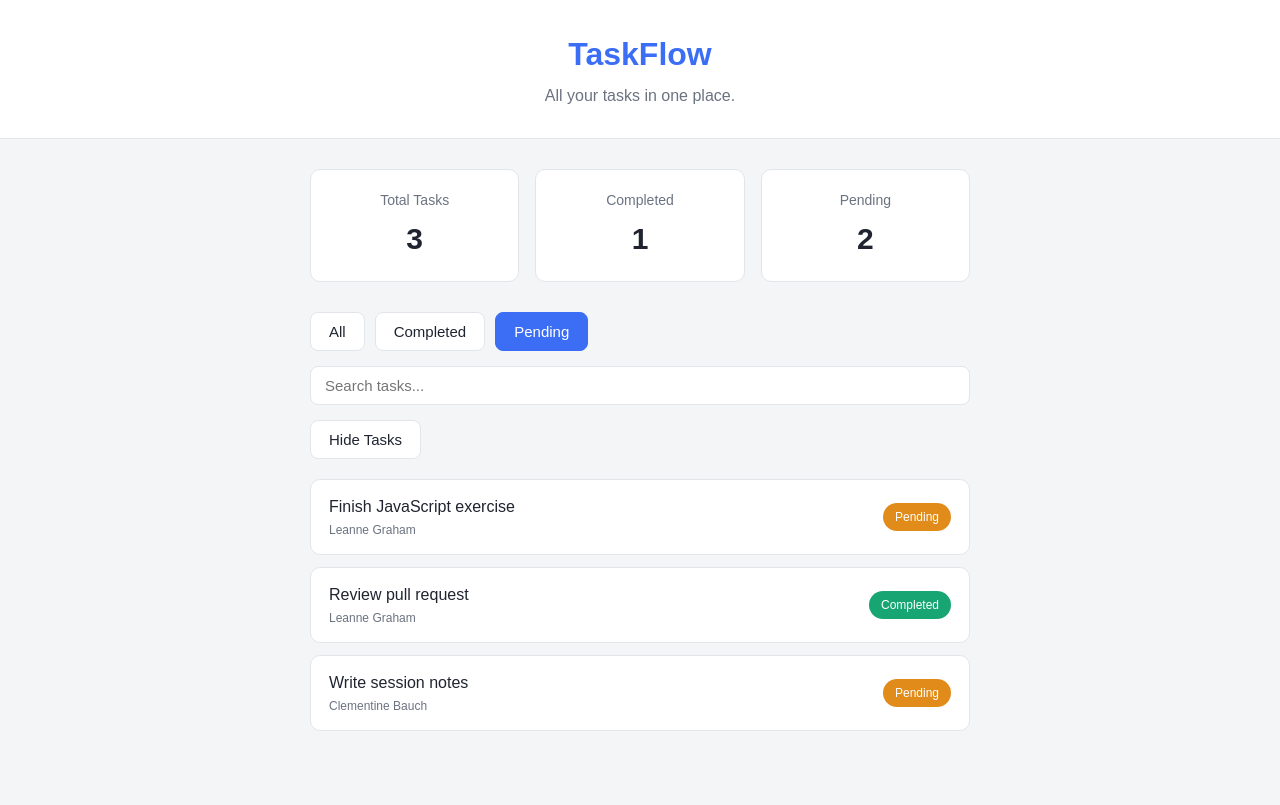
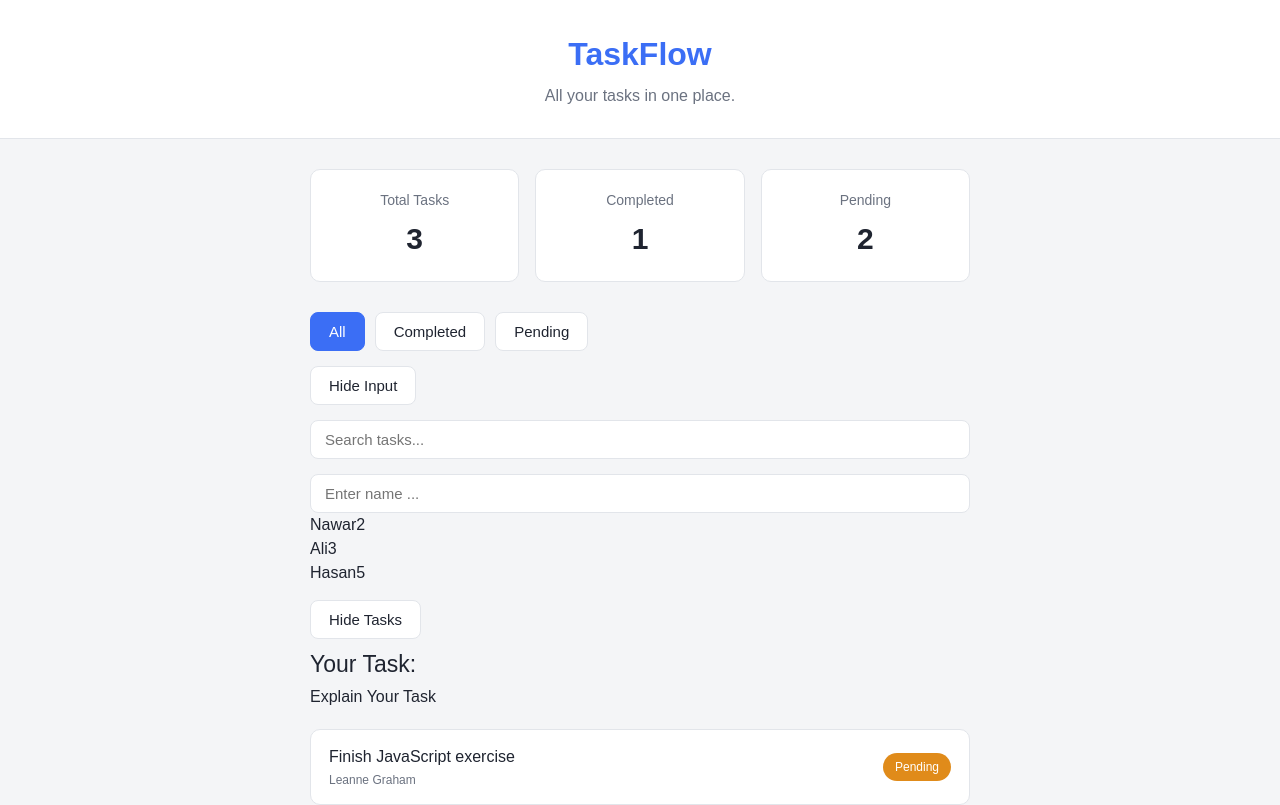
Before and after one commit to b4f-cohort8-salamiyah/b4f-cohort8-salamiyah-react-2026, a React (Vite) app: page / in a window 1280 px wide. Shown: the top 805 px of the page. Built offline with nearby package versions, Linux system fonts and the light colour scheme.

Commit message:
finish my homework

```diff
--- a/src/App.tsx
+++ b/src/App.tsx
@@ -2,12 +2,16 @@ import { ChangeEvent, useState } from "react";
 import Header from "./components/Header";
 import StatCard from "./components/StatCard";
 import TaskItem from "./components/TaskItem";
+import SectionTitle from "./components/SectionTitle";
+import PersonSummary from "./components/PersonSummary";
 
 function App() {
   // const currentFilter = "all";
-  const [currentFilter, setCurrentFilter] = useState("pending");
+  const [currentFilter, setCurrentFilter] = useState("all");
   const [searchText, setSearchText] = useState("");
   const [showTasks, setShowTasks] = useState(true);
+  const [showName, setShowName] = useState("");
+  const [showInput, setShowInput] = useState(true);
 
   function handleShowAll() {
     setCurrentFilter("all");
@@ -27,6 +31,15 @@ function App() {
 
   function handleShowTasks() {
     setShowTasks(!showTasks);
+  }
+
+  // create handle for name
+  function handleShowName(event: ChangeEvent<HTMLInputElement>) {
+    setShowName(event.target.value);
+  }
+
+  function handleShowInput() {
+    setShowInput(!showInput);
   }
 
   return (
@@ -60,7 +73,12 @@ function App() {
           </button>
         </section>
 
+        <button className="toggle-input-button" onClick={handleShowInput}>
+          {showInput ? "Hide Input" : "Show Input"}
+        </button>
+
         <section className="search">
+          {showInput ? (
             <input
               type="text"
               className="search-input"
@@ -68,16 +86,42 @@ function App() {
               value={searchText}
               onChange={handleSearchChange}
             />
+          ) : null}
 
           {searchText !== "" ? (
             <p className="search-feedback">Searching for: {searchText}</p>
           ) : null}
         </section>
 
+        <section className="name">
+          <input
+            type="text"
+            className="name-input"
+            placeholder="Enter name ..."
+            value={showName}
+            onChange={handleShowName}
+          />
+
+          {showName == "admin" ? (
+            <p className="name-feedback">welcom admin, {showName}</p>
+          ) : (
+            <p className="name-feedback">{showName}</p>
+          )}
+
+          {showName !== "" ? (
+            <p className="name-feedback">Hello, {showName}</p>
+          ) : null}
+        </section>
+
+        <PersonSummary name="Nawar" taskCount={2} />
+        <PersonSummary name="Ali" taskCount={3} />
+        <PersonSummary name="Hasan" taskCount={5} />
+
         <button className="toggle-tasks-button" onClick={handleShowTasks}>
           {showTasks ? "Hide Tasks" : "Show Tasks"}
         </button>
 
+        <SectionTitle title="Your Task:" subtitle="Explain Your Task" />
         {showTasks ? (
           <ul className="task-list">
             <TaskItem
--- /dev/null
+++ b/src/components/PersonSummary.tsx
@@ -0,0 +1,18 @@
+interface PersonSummaryProps {
+  name: string;
+  taskCount: number;
+}
+
+// function return the name and task count
+// in the same line
+
+function PersonSummary(props: PersonSummaryProps) {
+  return (
+    <div className="span-person-summary">
+      <span>{props.name}</span>
+      <span>{props.taskCount}</span>
+    </div>
+  );
+}
+
+export default PersonSummary;
--- /dev/null
+++ b/src/components/SectionTitle.tsx
@@ -0,0 +1,15 @@
+interface SectionTitleProps {
+  title: string;
+  subtitle: string;
+}
+
+//create function to return section title
+function SectionTitle(props: SectionTitleProps) {
+  return <div className="section-title-subtitle">
+    <p className="section-title">{props.title}</p>
+    <p className="section-subtitle">{props.subtitle}</p>
+  </div>
+  ;
+}
+
+export default SectionTitle;
--- a/src/index.css
+++ b/src/index.css
@@ -112,6 +112,24 @@ body {
   outline: none;
 }
 
+/* ---------- Name ---------- */
+
+.name {
+  margin-top: 15px;
+}
+
+.name-input {
+  border: 1px solid #e2e5ea;
+  border-radius: 8px;
+  font-size: 15px;
+  padding: 10px 14px;
+  width: 100%;
+}
+
+.name-input:focus {
+  border-color: #3b6ef5;
+  outline: none;
+}
 /* ---------- Task list ---------- */
 
 .task-list {
@@ -200,3 +218,29 @@ body {
 .toggle-tasks-button:hover {
   border-color: #3b6ef5;
 }
+
+.section-title {
+  font-size: 23px;
+  margin-top: 8px;
+}
+
+.section-title-subtitle{
+  display: flex;
+  flex-direction: column;
+  gap: 3px;
+}
+
+.toggle-input-button {
+  background-color: #ffffff;
+  border: 1px solid #e2e5ea;
+  border-radius: 8px;
+  color: #1f2430;
+  cursor: pointer;
+  font-size: 15px;
+  padding: 10px 18px;
+  margin-top: 15px;
+}
+
+.toggle-input-button:hover {
+  border-color: #3b6ef5;
+}
```
Lines whose indentation alone changed are shown as unchanged.
